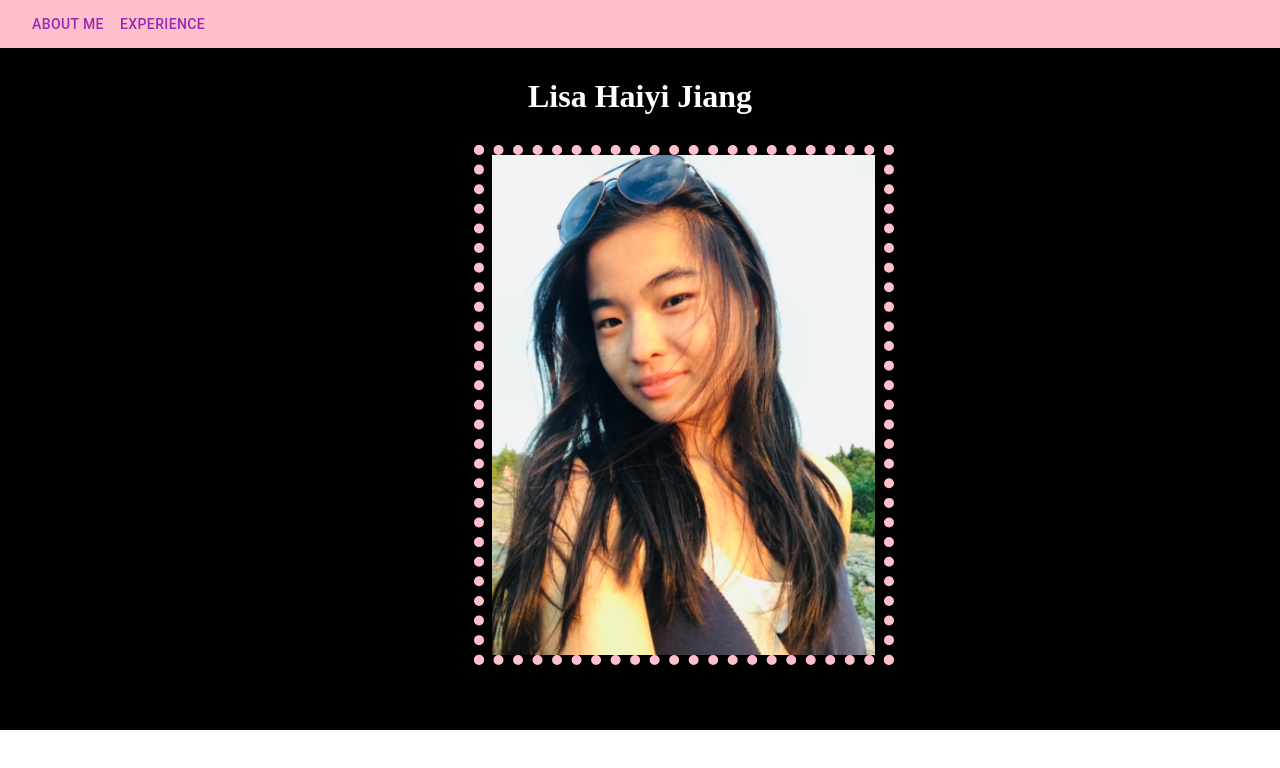
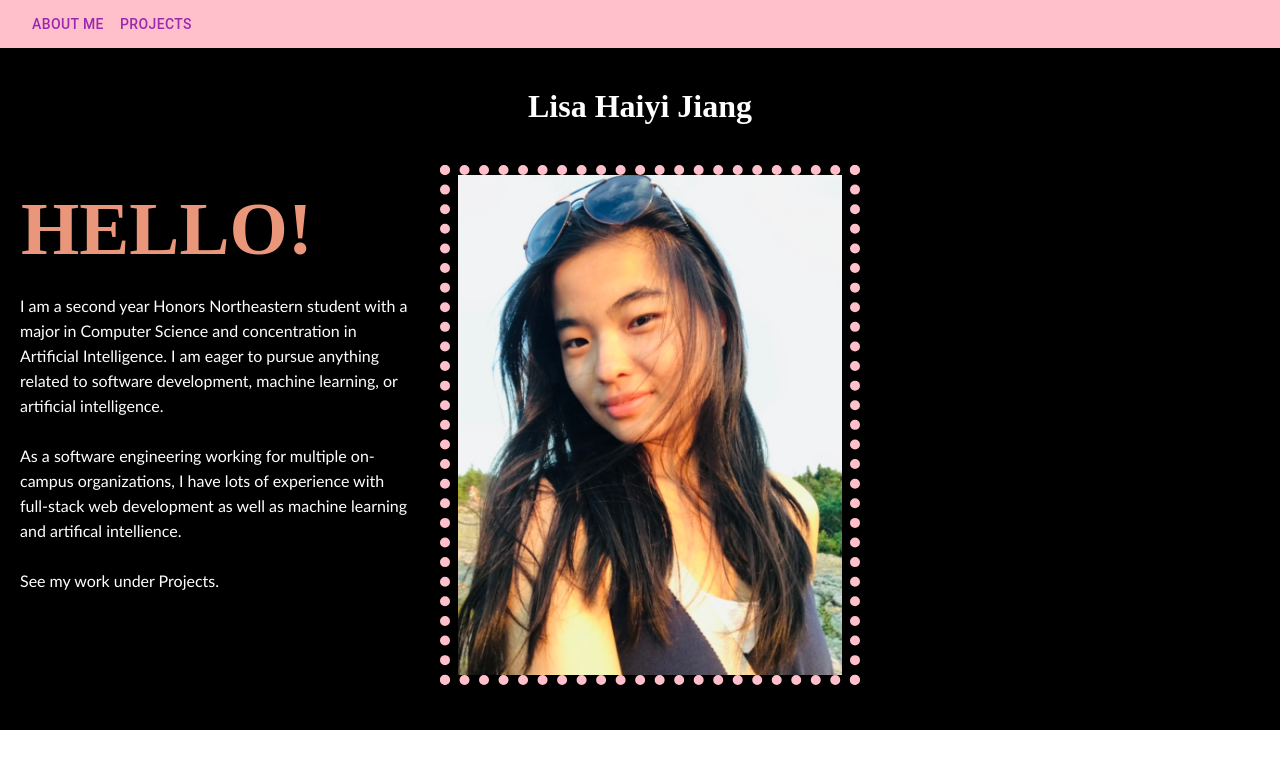
Before and after one commit to jhylisa666/jhylisa666.github.io, a React (Create React App) app: page / in a window 1280 px wide. Shown: the top 768 px of the page. Built offline with nearby package versions, Linux system fonts and the light colour scheme.

Commit message:
added message in homepage

```diff
--- a/package.json
+++ b/package.json
@@ -43,6 +43,7 @@
   },
   "devDependencies": {
     "eslint": "^8.20.0",
+    "eslint-config-react-app": "^7.0.1",
     "eslint-plugin-react": "^7.30.1",
     "sass": "^1.53.0"
   }
--- a/src/components/appBar.js
+++ b/src/components/appBar.js
@@ -11,7 +11,7 @@ export default function ButtonAppBar() {
       <AppBar position="static" style = {{ background: 'pink' }}>
         <Toolbar variant = "dense">
         <Button color = "secondary" variant="text">About Me</Button>
-        <Button color = "secondary" variant="text">Experience</Button>
+        <Button color = "secondary" variant="text">Projects</Button>
         </Toolbar>
       </AppBar>
     </Box>
--- a/src/pages/home/home.jsx
+++ b/src/pages/home/home.jsx
@@ -7,13 +7,29 @@ export default function Home() {
     <div className='home'>
       <ResponsiveAppBar> {ResponsiveAppBar}</ResponsiveAppBar>
       <h1>Lisa Haiyi Jiang</h1>
+      <div className="flexContainer">
         <div className="txtContainer">
+          <h1>
+            HELLO!
+          </h1>
           <body>
-
+            I am a second year Honors Northeastern student with a major in Computer Science and concentration
+            in Artificial Intelligence. I am eager to pursue anything related to software development, machine learning, or artificial intelligence.
+            <br></br><br></br>
+            As a software engineering working for multiple on-campus organizations, I have lots of experience with full-stack web development as well as
+            machine learning and artifical intellience.
+            <br></br><br></br>
+            See my work under Projects.
           </body>
         </div>
+        <div className="middlePanel">
           <div className="imgContainer">
             <img src="assets/headshot.jpg" alt="" />
+          </div>
+        </div>
+        <div className="linksContainer">
+          HI
+        </div>
       </div>
     </div>
 
--- a/src/pages/home/home.scss
+++ b/src/pages/home/home.scss
@@ -2,14 +2,37 @@
     background-color: black;
     h1 {
         text-align: center;
-        margin: 30px;
+        margin: 40px;
         font-size:200%;
         color: white;
         font-family: cursive;
     }
 
+    .flexContainer {
+        display: flex;
+        .txtContainer {
+            flex: 2;
+            color: white;
+            h1 {
+                margin: 5%;
+                text-align: left;
+                font-size:75px;
+                font-family: cursive;
+                color:darksalmon;
+            }
+            body {
+                font-family:'Trebuchet MS', 'Lucida Sans Unicode', 'Lucida Grande', 'Lucida Sans', Arial, sans-serif;
+                line-height: 25px;
+
+                margin: 5px;
+                padding-left: 15px;
+            }
+
+        }
+        .middlePanel {
+            flex: 2;
+            padding-left: 20px;
             .imgContainer {
-        margin-left: 37%;
                 border: 10px solid pink;
                 width: 400px;
                 height: 500px;
@@ -19,3 +42,12 @@
             }
 
         }
+
+        .linksContainer {
+            flex: 2;
+        }
+    }
+
+
+
+}
```
Also changed, not shown: 1 other file (tests, documents, lock files or other folders). Lines whose indentation alone changed are shown as unchanged.
